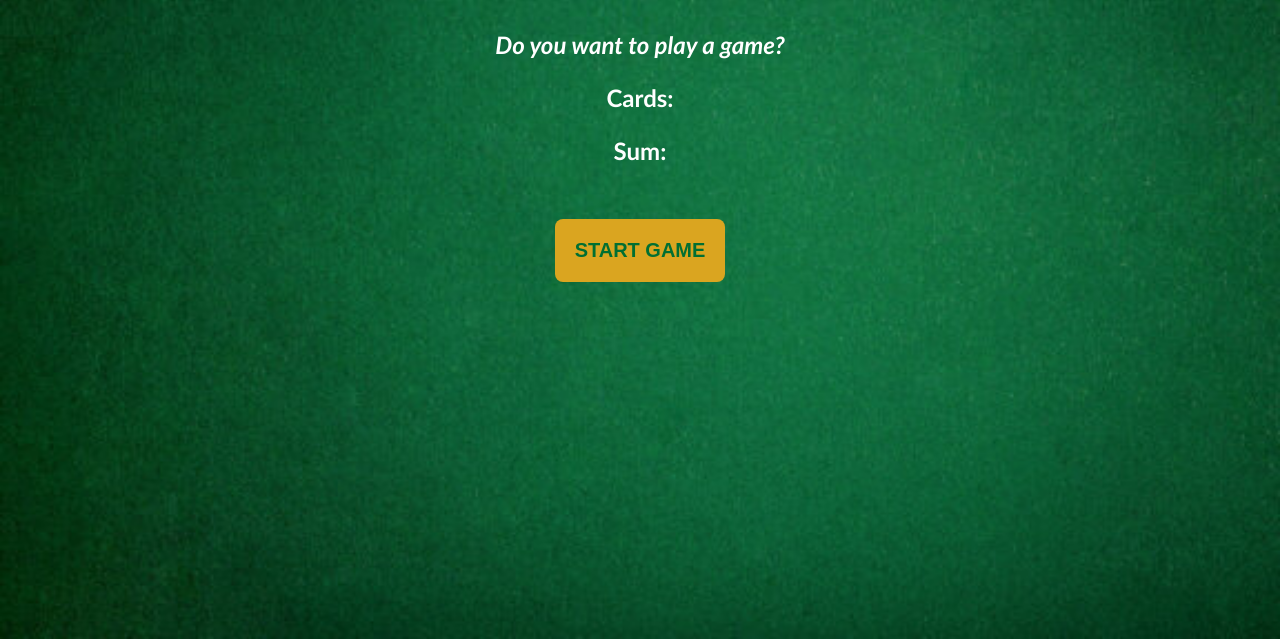
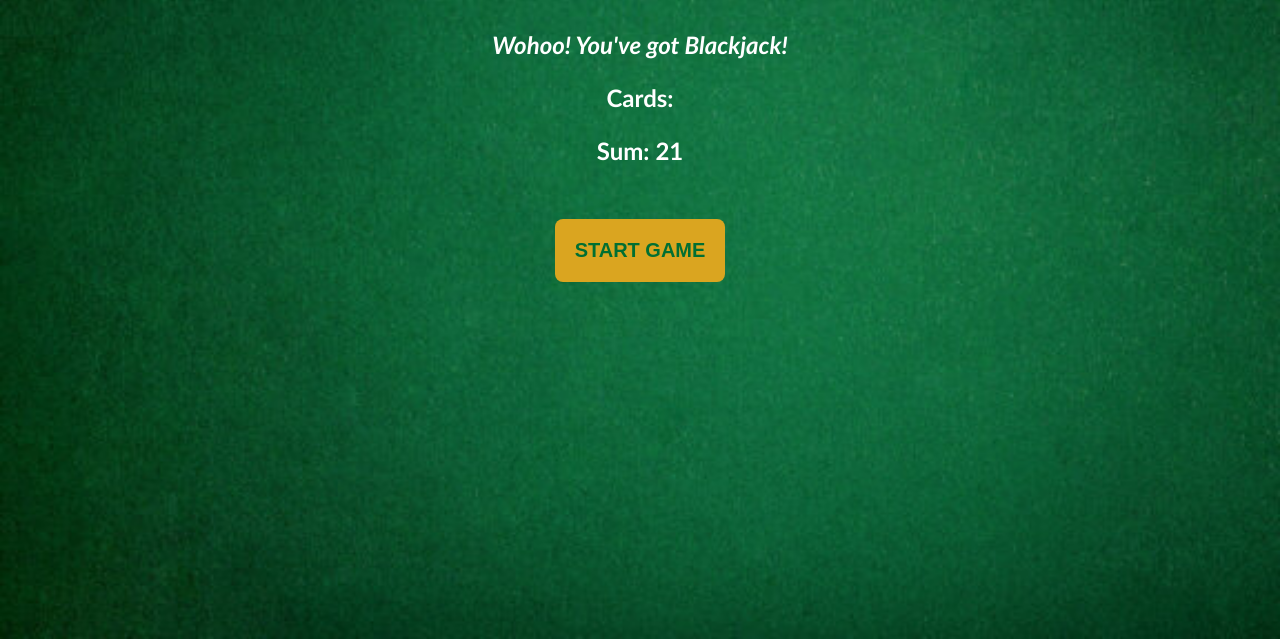
Before and after one commit to DaniloKoljensic007/BlackJackGame, a plain HTML site: page index.html in a window 1280 px wide. Both pictures are taken after a click on the button "START GAME". Shown: the part 161-800 px from the top of the page. Drawn offline with Linux system fonts and the light colour scheme.

Commit message:
Adding logic to display message based on number of cards and displaying sum

```diff
--- a/index.html
+++ b/index.html
@@ -9,7 +9,7 @@
         </h1>
         <p id="message-el">Do you want to play a game?</p>
         <p>Cards: </p>
-        <p>Sum: </p>
+        <p id="sum-el">Sum: </p>
         <button id="start-btn" onclick="startGame()">START GAME</button>
     </div>
         <script src="index.js"></script>
--- a/index.js
+++ b/index.js
@@ -1,22 +1,35 @@
 
-let firstCard = 9
+let firstCard = 10
 let secondCard = 11
 let sum = firstCard + secondCard
 let message = ""
 let hasBlackJack = false
 let isAlive = true
+let messageEl = document.getElementById("message-el")
+let sumEl = document.getElementById("sum-el")
+
 
 function startGame() {
+
+
     if(sum <= 20) {
-        message += "Do you want to draw a new card? 🙂"
+        message += "Do you want to draw a new card?"
+        sumEl.textContent += sum
+
     }else if(sum === 21) {
-        message += "Wohoo! You've got Blackjack! 🥳"
+        message += "Wohoo! You've got Blackjack!"
+        sumEl.textContent +=  sum
         hasBlackJack = true
+
     }else {
-        message += message = "You're out of the game! 😭"
+        message += message = "You're out of the game!"
+        sumEl.textContent += sum
         isAlive = false
     }
 
-    console.log(message)
+
+    messageEl.textContent = message
+    messageEl = ""
+    sumEl = ""
 
 }
```
